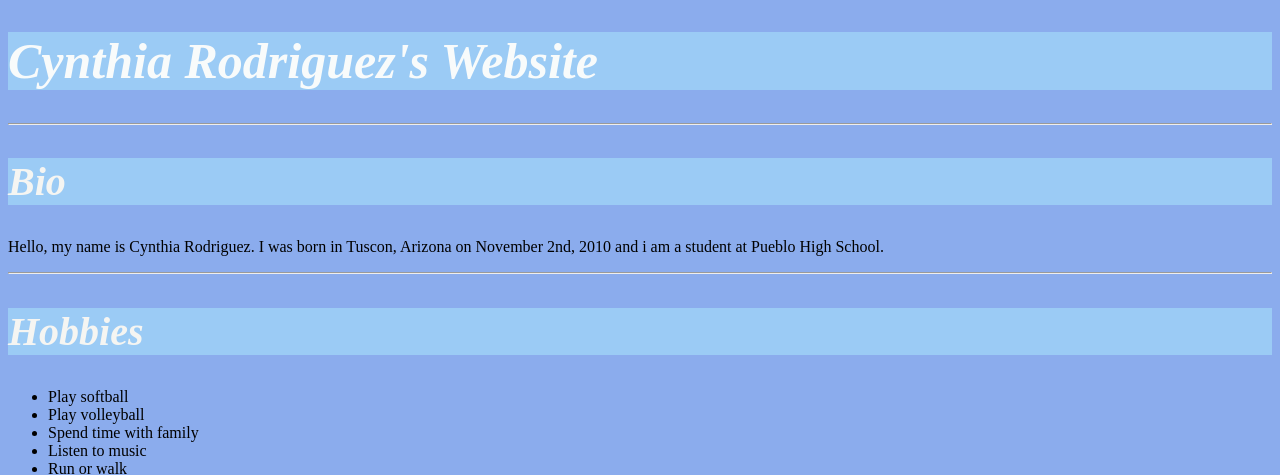
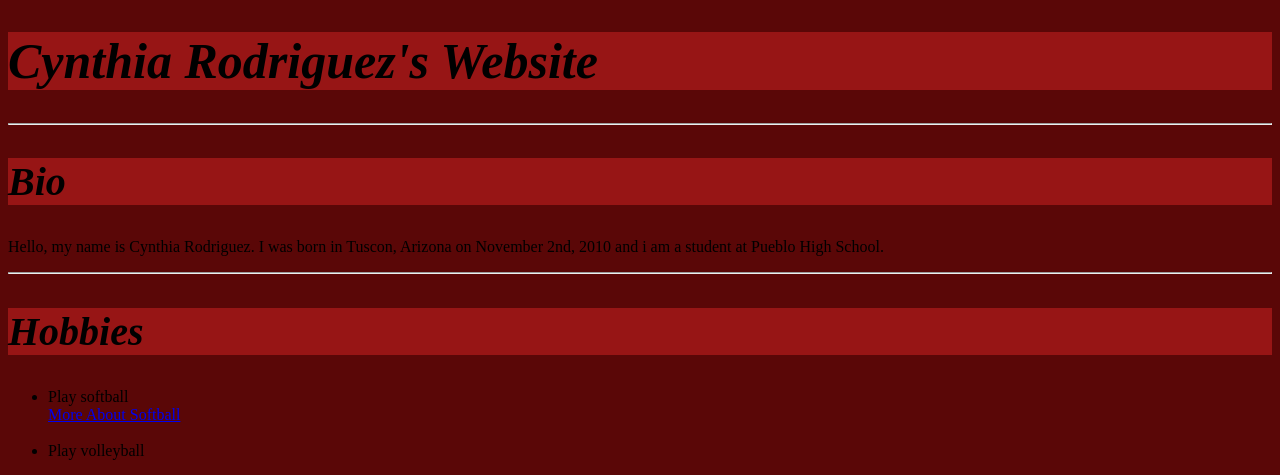
Before and after one commit to cynthiamia300-del/Personal-website-project-, a plain HTML site: page index.html in a window 1280 px wide. Shown: the part 314-789 px from the top of the page. Drawn offline with Linux system fonts and the light colour scheme.

Commit message:
working but you need to check

```diff
--- a/index.html
+++ b/index.html
@@ -20,9 +20,15 @@
     <h2>Hobbies</h2>
     <ul>
         <li>Play softball</li>
+        <a href="moreaboutsoftball.html">More About Softball</a>
+        <br>
+        <br>
         <li>Play volleyball</li>
+        <br>
         <li>Spend time with family</li>
+        <br>
         <li>Listen to music</li>
+        <br>
         <li>Run or walk</li>
 
     </ul>
--- a/styles.css
+++ b/styles.css
@@ -1,17 +1,17 @@
 body {
-    background-color: rgb(139, 172, 237);
+    background-color: rgb(90, 7, 7);
 }
 
 h1 {
-    background-color: rgb(155, 203, 245);
+    background-color: rgb(151, 21, 21);
     font-size: 50px;
     font-style: italic;
-    color: rgb(248, 251, 251);
+    color: black;
 }
 
 h2 {
-    background-color: rgb(155, 203, 245);
+    background-color: rgb(151, 21, 21);
     font-size: 40px;
     font-style: italic;
-    color: rgb(245, 245, 242);
+    color: black;
 }
```
Also changed, not shown: moreaboutsoftball.html (added, +18 -0 lines), softballinfo.html (deleted, +0 -11 lines).
